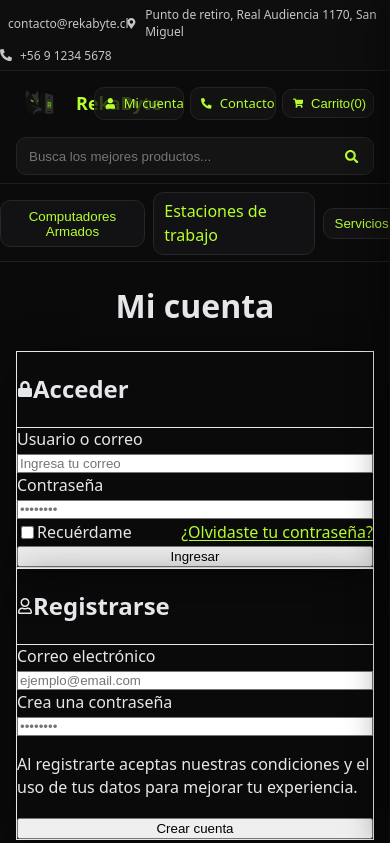
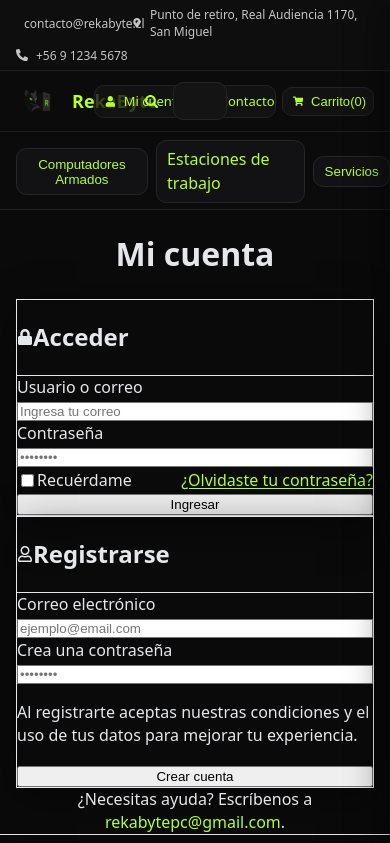
Before and after one commit to Rekabyte1/rekabytepc, a Next.js app: page /cuenta in a window 390 px wide. Shown: the top 843 px of the page. Built offline with nearby package versions, Linux system fonts and the light colour scheme.

Commit message:
Update globals.css

```diff
--- a/app/globals.css
+++ b/app/globals.css
@@ -10,11 +10,6 @@ html,body{
 }
 a{color:#b6ff2e;text-decoration:none}
 a:hover{color:#d7ff54}
-
-/* Medios siempre fluidos y sin desbordes */
-img, video, canvas, svg { display:block; max-width:100%; height:auto; }
-* { min-width: 0; }
-html, body { overflow-x: hidden; }
 
 /* ===== Contenedor ===== */
 .rb-container{max-width:1200px;margin:0 auto;padding:0 16px}
@@ -156,24 +151,56 @@ main[data-new-grid="1"] a,main[data-new-grid="1"] button{width:auto !important;d
 }
 
 /* === Ajustes finos checkout (no cambian tus medidas actuales) === */
-.checkout-page section { padding-bottom: 12px !important; }
+
+/* 1) Fondo del bloque de datos un poco más largo */
+.checkout-page section {
+  padding-bottom: 12px !important;   /* más “largo” visual del fondo */
+  /* si quieres aún un pelín más: 32px o 36px */
+}
+
+/* 2) Separar y empujar el resumen un poquito a la derecha */
+@media (min-width: 768px) {
+  .checkout-page .grid-two {
+    gap: 500px !important;            /* antes 1.5rem — solo separación entre columnas */
+  }
+  .checkout-page aside {
+    margin-left: -350px !important;     /* empuje sutil hacia la derecha */
+    /* si lo quieres un pelín más: 12px o 16px */
+  }
+}
+
+/* Tarjeta de resumen a la derecha */
 .checkout-page aside{
   position:sticky !important;top:1.5rem !important;
   border:1px solid #262626 !important;background:rgba(10,10,10,.6) !important;
   border-radius:16px !important;padding:16px !important
 }
+/* Miniaturas compactas en el resumen */
 .checkout-page aside img{
   width:50px !important;height:50px !important;object-fit:cover !important;display:block !important;border-radius:8px
 }
+
+/* Tarjeta del formulario (izquierda) */
 .checkout-page section{
   background:rgba(15,15,15,.5) !important;border:1px solid #262626 !important;border-radius:16px !important;padding:16px
 }
-.checkout-page section form{ max-width:700px; }
+
+/* 👇 Ajuste pedido: el formulario NO tan largo */
+.checkout-page section form{
+  max-width:700px;        /* ancho máximo del formulario */
+}
 .checkout-page section input,
 .checkout-page section select,
-.checkout-page section textarea{ width:100%; max-width:700px; }
-.checkout-page .actions{ display:flex;gap:.75rem;margin-top:1rem;flex-wrap:wrap }
-.checkout-page .actions .rb-btn{ min-width:160px }
+.checkout-page section textarea{
+  width:100%;
+  max-width:700px;        /* los campos ya no se van de largo */
+}
+
+/* Botonera inferior del paso 1 (por si usas una wrapper .actions) */
+.checkout-page .actions{
+  display:flex;gap:.75rem;margin-top:1rem;flex-wrap:wrap
+}
+.checkout-page .actions .rb-btn{min-width:160px}
 
 /* ===== Helper de checkout alternativo (si usaste .rb-checkout) ===== */
 .rb-checkout .grid-checkout{display:grid;grid-template-columns:1fr;gap:1.5rem}
@@ -184,9 +211,28 @@ main[data-new-grid="1"] a,main[data-new-grid="1"] button{width:auto !important;d
 .rb-checkout [data-thumb] img,.rb-checkout .thumb img{width:64px !important;height:64px !important;object-fit:cover !important;display:block !important}
 .rb-checkout aside .card,.rb-checkout aside>div{border-radius:16px}
 
-/* ===================================================================
-   SOLO MÓVIL (overrides). No tocan desktop.
-   =================================================================== */
+/* --- Fixes móviles & helpers globales --- */
+
+* { min-width: 0; }                 /* evita que hijos fuercen desbordes */
+img, video, canvas, svg {
+  display: block;
+  max-width: 100%;
+  height: auto;                     /* imágenes siempre fluidas */
+}
+
+.rb-container {                     /* tu contenedor centrado reutilizable */
+  margin-inline: auto;
+  width: 100%;
+  max-width: 1100px;                /* ajústalo si quieres */
+  padding-inline: 1rem;
+}
+@media (min-width: 640px){ .rb-container{ padding-inline: 1.25rem } }
+@media (min-width: 1024px){ .rb-container{ padding-inline: 1.5rem } }
+
+/* Evita “scroll” lateral por contenedores tozudos */
+html, body { overflow-x: hidden; }
+
+/* ====== RESCATE MÓVIL GLOBAL (aplica dentro de <main data-mobile-fix="1">) ====== */
 
 /* Compacta topbar / header / nav en pantallas chicas */
 @media (max-width: 640px) {
@@ -195,70 +241,78 @@ main[data-new-grid="1"] a,main[data-new-grid="1"] button{width:auto !important;d
   .rb-topbar-row .pill + .pill { margin-left: 0; }
 
   .rb-main { padding: 8px 0; }
-  .rb-brand img { height: 48px; }          /* antes 115px */
+  .rb-brand img { height: 44px; }
   .rb-brand-name { font-size: 18px; }
 
-  /* Reestructura header: logo + acciones arriba, buscador abajo */
-  .rb-main-row { grid-template-columns: auto 1fr; gap: 10px; }
-  .rb-actions { justify-self: end; gap: 6px; }
-  .rb-search { order: 3; grid-column: 1 / -1; max-width: none; }
   .rb-search input { height: 38px; }
-
+  .rb-actions { gap: 6px; }
   .rb-action { padding: 6px 10px; font-size: 13px; }
 
-  /* Píldoras navegables con scroll suave si no caben */
   .rb-nav-row {
-    overflow-x: auto; -webkit-overflow-scrolling: touch; scrollbar-width: none;
+    overflow-x: auto; -webkit-overflow-scrolling: touch;
     padding-bottom: 6px;
   }
   .rb-nav-row::-webkit-scrollbar { display: none; }
   .rb-pill { padding: .45rem .65rem; }
 }
 
-/* Mega: columnas y panel sin desbordes en móvil */
-@media (max-width: 768px) {
-  .rb-mega-grid { grid-template-columns: repeat(2, minmax(0, 1fr)); gap: 1rem; }
-}
-@media (max-width: 640px) {
+/* Mega: de 2 cols a 1 col en pantallas pequeñas */
+@media (max-width: 768px) { .rb-mega-grid { grid-template-columns: repeat(2, minmax(0, 1fr)); gap: 1rem; } }
+@media (max-width: 480px) {
   .rb-mega-grid { grid-template-columns: 1fr; }
   .rb-mega-panel {
-    position: fixed !important;
-    left: 0 !important; right: 0 !important;
-    top: calc(56px + 48px); /* header+nav aprox */
-    width: 100vw !important; max-height: 70vh; overflow: auto;
-    border-radius: 0; margin: 0 !important; z-index: 70;
+    left: 50%; transform: translateX(-50%);
+    width: calc(100vw - 1.5rem);
   }
 }
 
-/* Núcleo: fuerza 1 columna y evita anchos fijos SOLO dentro de main[data-mobile-fix] */
+/* ---------- Núcleo: sanea grids y anchos fijos en móvil ---------- */
 @media (max-width: 640px) {
-  main[data-mobile-fix="1"] * { min-width: 0; }
+  main[data-mobile-fix="1"] * { min-width: 0; }           /* deja encoger a los hijos */
 
-  /* Cualquier grid dentro de main => 1 col */
-  main[data-mobile-fix="1"] :is(section,div,ul,ol).grid { grid-template-columns: 1fr !important; }
-  /* Clases tailwind grid-cols-* => 1 col */
-  main[data-mobile-fix="1"] [class*="grid-cols-"] { grid-template-columns: 1fr !important; }
-  /* Evita col-span inadecuados */
+  /* Cualquier grid dentro de main => 1 columna */
+  main[data-mobile-fix="1"] :is(section,div,ul,ol).grid {
+    grid-template-columns: 1fr !important;
+  }
+  /* Cualquier clase generada tipo grid-cols-* => 1 columna */
+  main[data-mobile-fix="1"] [class*="grid-cols-"] {
+    grid-template-columns: 1fr !important;
+  }
+  /* Evita spans raros de tailwind en móvil */
   main[data-mobile-fix="1"] [class*="col-span-"] { grid-column: auto !important; }
 
-  /* Flex: envolver si no cabe */
+  /* Flex que no envuelven => obliga a wrap */
   main[data-mobile-fix="1"] :is(.flex,.inline-flex) { flex-wrap: wrap !important; }
 
   /* Rompe anchos fijos comunes */
-  main[data-mobile-fix="1"] [style*="width"] { width: 100% !important; max-width: 100% !important; }
-  main[data-mobile-fix="1"] [class*="w-["]   { width: 100% !important; max-width: 100% !important; }
+  main[data-mobile-fix="1"] [style*="width"] {
+    width: 100% !important; max-width: 100% !important;
+  }
+  main[data-mobile-fix="1"] [class*="w-["] {
+    width: 100% !important; max-width: 100% !important;
+  }
 
-  /* Ítems de listas/tarjetas ocupan todo el ancho disponible */
+  /* Tarjetas/list-items siempre a 100% */
   main[data-mobile-fix="1"] :is(li, .product-card, [data-build-card], .rb-card) {
     width: 100% !important; max-width: 100% !important;
   }
 
-  /* Imágenes seguras */
+  /* Imágenes fluidas seguras */
   main[data-mobile-fix="1"] img {
-    display: block !important; width: 100% !important; height: auto !important; object-fit: cover !important;
+    display: block !important;
+    width: 100% !important;
+    height: auto !important;
+    object-fit: cover !important;
   }
 
-  /* Headings más contenidos */
+  /* Tipografías enormes: evita que rompan el flujo */
+  main[data-mobile-fix="1"] :is(h1,h2,h3,h4,.rb-action,.rb-pill,.product-card){
+    word-break: break-word;
+  }
+}
+
+/* Un poquito de coherencia visual en headings */
+@media (max-width: 640px) {
   .hero-title { font-size: 28px; }
   .section-title { font-size: 20px; }
   .hero-banner { height: 220px; }
```
